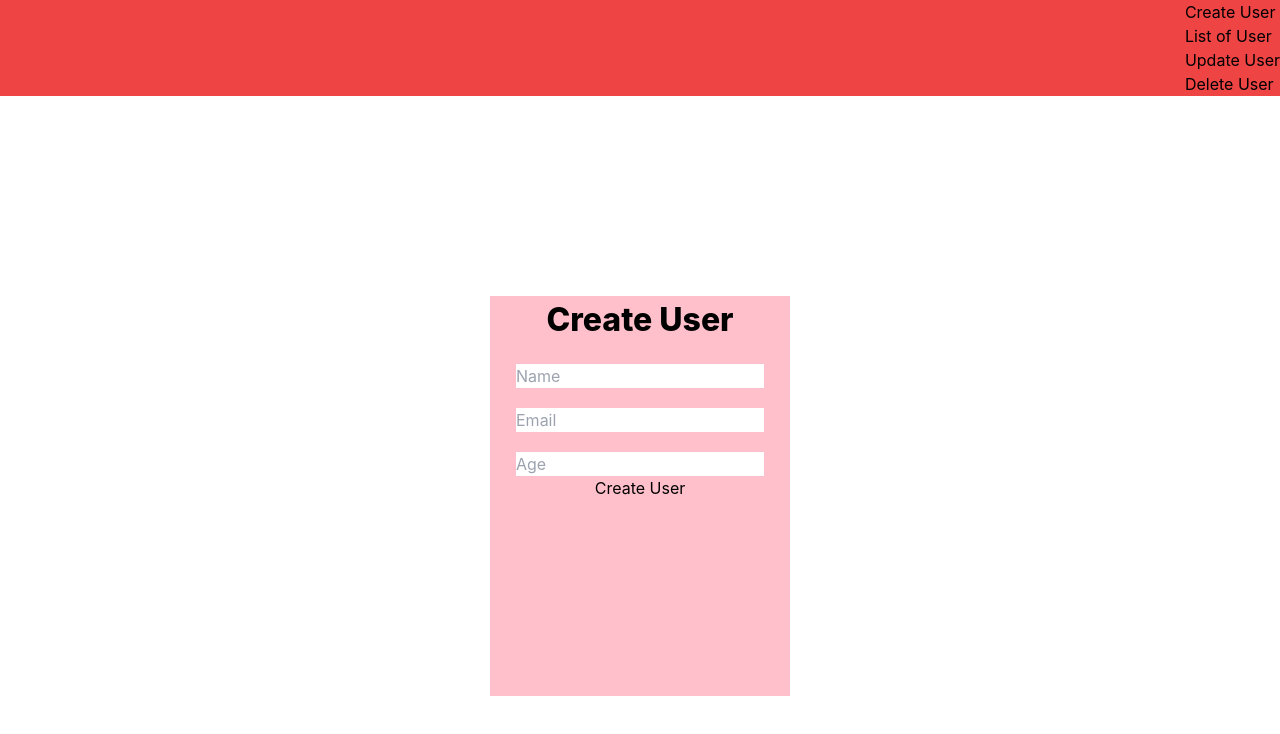
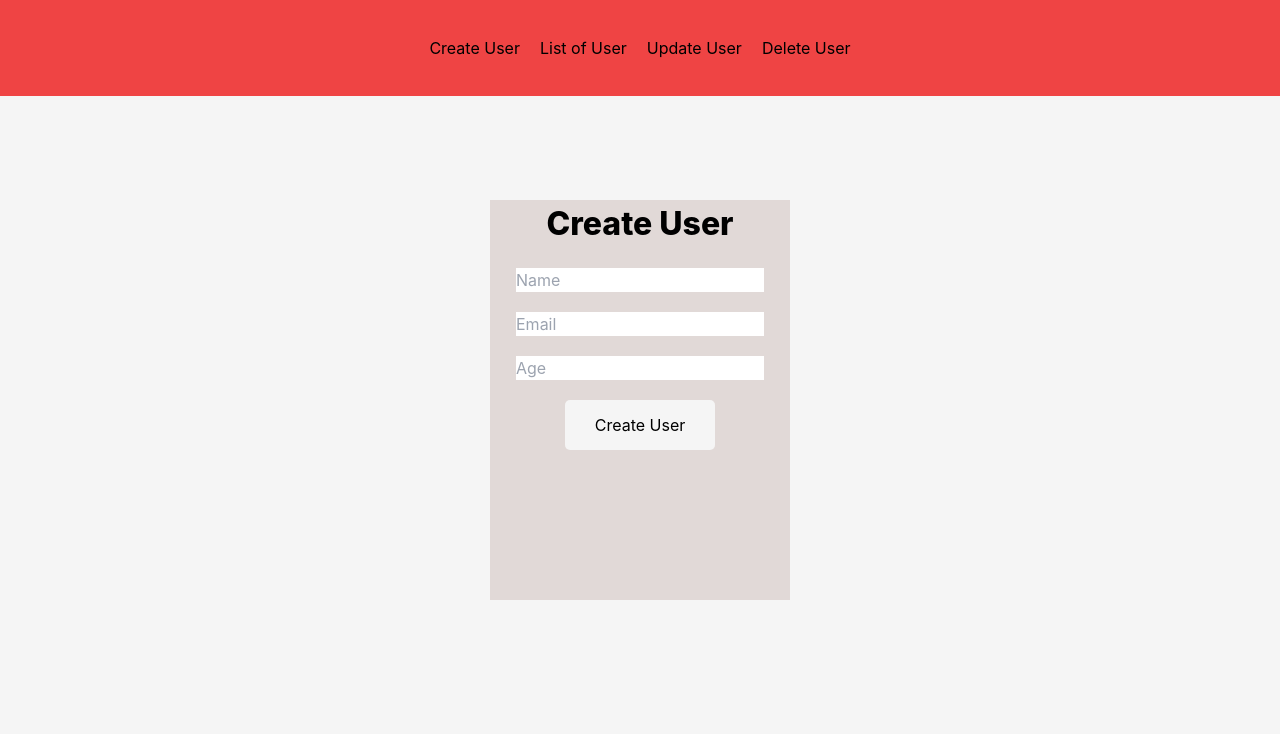
Before and after one commit to rosesarerosieee/crud-web-app, a React (Create React App) app: page / in a window 1280 px wide. Shown: the top 734 px of the page. Built offline with nearby package versions, Linux system fonts and the light colour scheme.

Commit message:
Just changes the design on the create user

```diff
--- a/src/components/create.jsx
+++ b/src/components/create.jsx
@@ -26,10 +26,13 @@ const CreateUser = () => {
 
   return (
     <div>
-      <div className="w-full h-screen flex items-center justify-center">
-        <div className="flex items-center justify-start flex-col w-[300px] h-[50vh] bg-[pink]">
+      <div className="w-full h-screen flex items-center justify-center bg-[whitesmoke]">
+        <div className="flex items-center justify-start flex-col w-[300px] h-[50vh] bg-[#e1d9d7]">
           <h2 className="text-black font-extrabold text-[2rem]">Create User</h2>
-          <form onSubmit={handleSubmit} className="flex items-center justify-center flex-col pt-[20px]">
+          <form
+            onSubmit={handleSubmit}
+            className="flex items-center justify-center flex-col pt-[20px]"
+          >
             <div className="flex flex-col gap-[20px]">
               <input
                 type="text"
@@ -53,8 +56,13 @@ const CreateUser = () => {
                 required
               />
             </div>
-            <div className="">
-              <button type="submit">Create User</button>
+            <div className="pt-[20px]">
+              <button
+                type="submit"
+                className="w-[150px] h-[50px] text-center rounded-[5px]  bg-[whitesmoke]"
+              >
+                Create User
+              </button>
             </div>
           </form>
         </div>
--- a/src/components/delete.jsx
+++ b/src/components/delete.jsx
@@ -18,7 +18,7 @@ const DeleteUser = () => {
     <>
       <div className="w-full h-screen flex items-center justify-center">
         <div className="flex items-center justify-start flex-col w-[300px] h-[50vh] bg-[pink]">
-          <h2>Delete User</h2>
+          <h2 className="font-extrabold text-[2rem]">Delete User</h2>
           <input
             type="text"
             placeholder="User ID"
--- a/src/components/navbar.jsx
+++ b/src/components/navbar.jsx
@@ -3,19 +3,27 @@ import { Link } from "react-router-dom";
 const Navbar = () => {
   return (
     <>
-      <div className="w-full h-[12vh] bg-red-500 flex items-center justify-end">
-        <ul className="">
+      <div className="w-full h-[12vh] bg-red-500 flex items-center justify-center fixed top-0">
+        <ul className="flex items-center justify-center w-full h-full gap-[20px]">
           <li>
-            <Link to="/">Create User</Link>
+            <Link to="/" className="cursor-pointer">
+              Create User
+            </Link>
           </li>
           <li>
-            <Link to="read">List of User</Link>
+            <Link to="read" className="cursor-pointer">
+              List of User
+            </Link>
           </li>
           <li>
-            <Link to="update">Update User</Link>
+            <Link to="update" className="cursor-pointer">
+              Update User
+            </Link>
           </li>
           <li>
-            <Link to="delete">Delete User</Link>
+            <Link to="delete" className="cursor-pointer">
+              Delete User
+            </Link>
           </li>
         </ul>
       </div>
```
